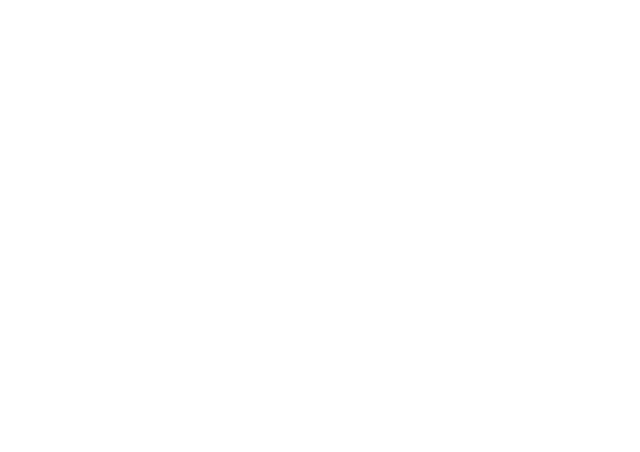
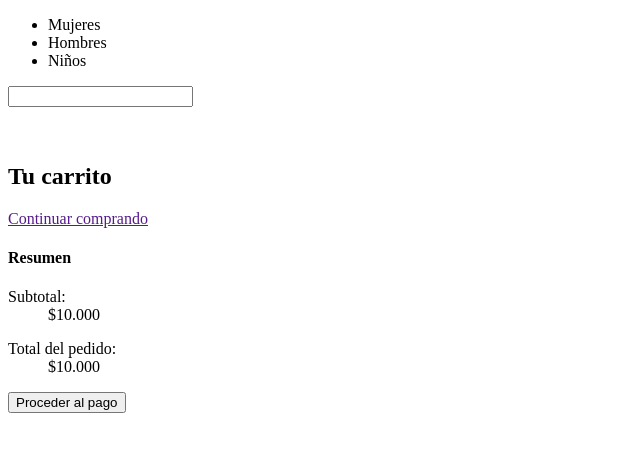
Before and after one commit to mderlich/grupo_1_move, a Node server app: page /productCart in a window 1280 px wide. Before the commit the part shown is empty. Shown: the top 452 px of the page, without its empty margins (0-640 px from the left). Run offline with Node 20, Linux system fonts and the light colour scheme.

Commit message:
se crearon archivos css

```diff
--- a/views/productCart.html
+++ b/views/productCart.html
@@ -4,9 +4,60 @@
     <meta charset="UTF-8">
     <meta http-equiv="X-UA-Compatible" content="IE=edge">
     <meta name="viewport" content="width=device-width, initial-scale=1.0">
-    <title>Document</title>
+    <link rel="stylesheet" href="./css/styles.css">
+    <link href="https://cdnjs.cloudflare.com/ajax/libs/font-awesome/5.15.3/css/all.min.css"
+    rel="stylesheet" />
+    <title>Carrito</title>
 </head>
 <body>
+    <header>
+       <nav class="nav-bar">
+            <div class="nav-left">
+                <!-- aca va el logo-->
+                <div class="nav-desktop">
+                    <ul>
+                        <li>Mujeres</li>
+                        <li>Hombres</li>
+                        <li>Niños</li>
+                    </ul>
+                </div>
+            </div>
+            <div class="nav-right"  >
+                <div class="search-form">
+                    <input type="text">
+                </div>
+                <div><i class="far fa-shopping-cart"></i></div>
+                <div><i class="far fa-bars"></i></div>
+            </div>
+       </nav>
+    </header>
+    <main>
+       <section>
+           <h1>Tu carrito</h1>
+           <a href="">Continuar comprando</a>
+       </section>
+        <section>
+            <div>
+                <div class="producto">
 
+                </div>
+                <div class="resumen">
+                    <h4>Resumen</h4>
+                    <dl>
+                        <dt>Subtotal:</dt>
+                        <dd>$10.000</dd>
+                    </dl>
+                    <dl>
+                        <dt>Total del pedido:</dt>
+                        <dd>$10.000</dd>
+                    </dl>
+                    <button>Proceder al pago</button>
+                </div>
+            </div>
+        </section>
+    </main>
+    <footer>
+
+    </footer>
 </body>
 </html>
```
Also changed, not shown: public/css/styles-home.css (added), public/css/styles-login.css (added), public/css/styles-productCart.css (added), public/css/styles-productDetail.css (added), public/css/styles-register.css (added), public/images/PU_388571-01-1.jpeg (added), 1 other file.
